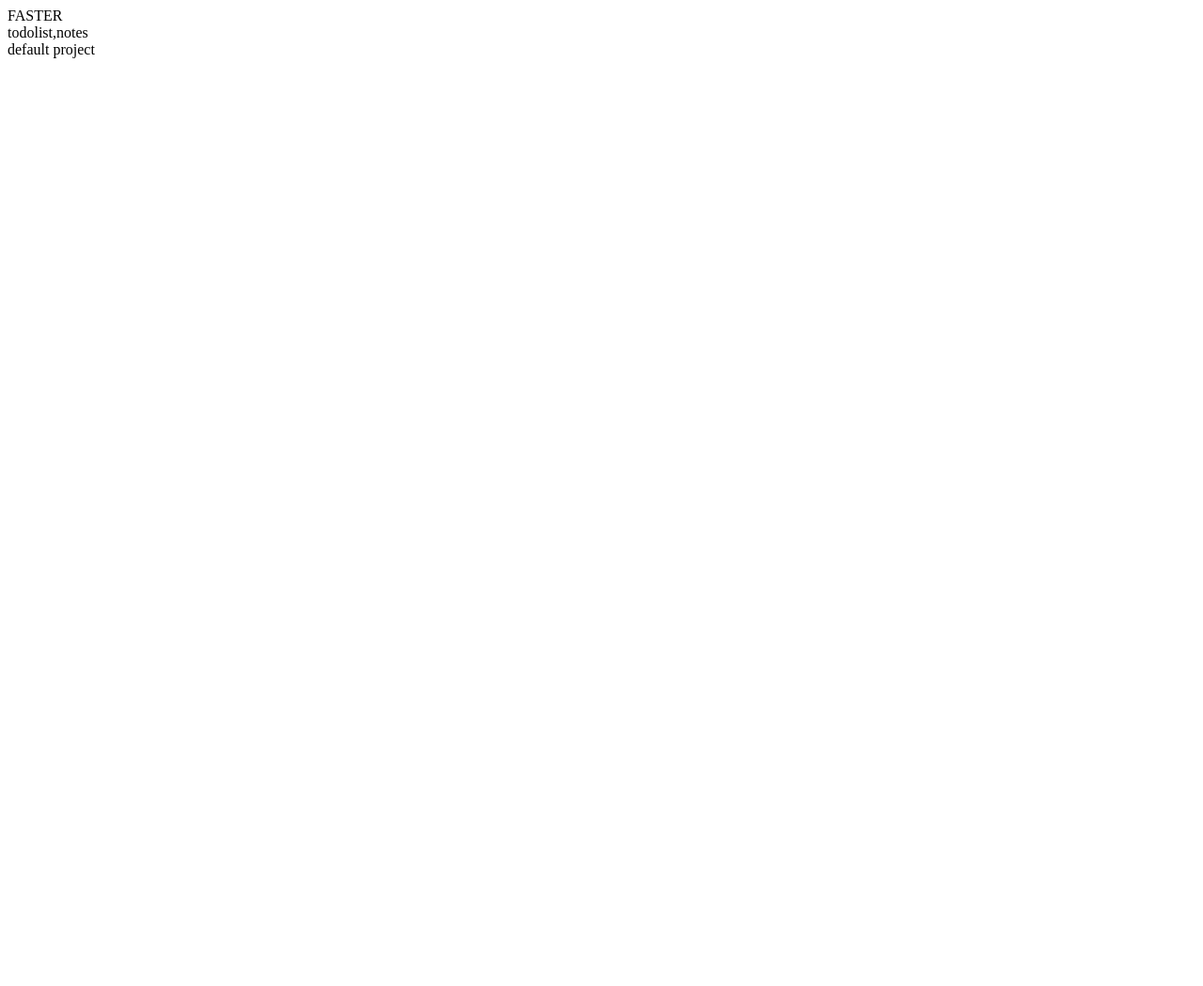
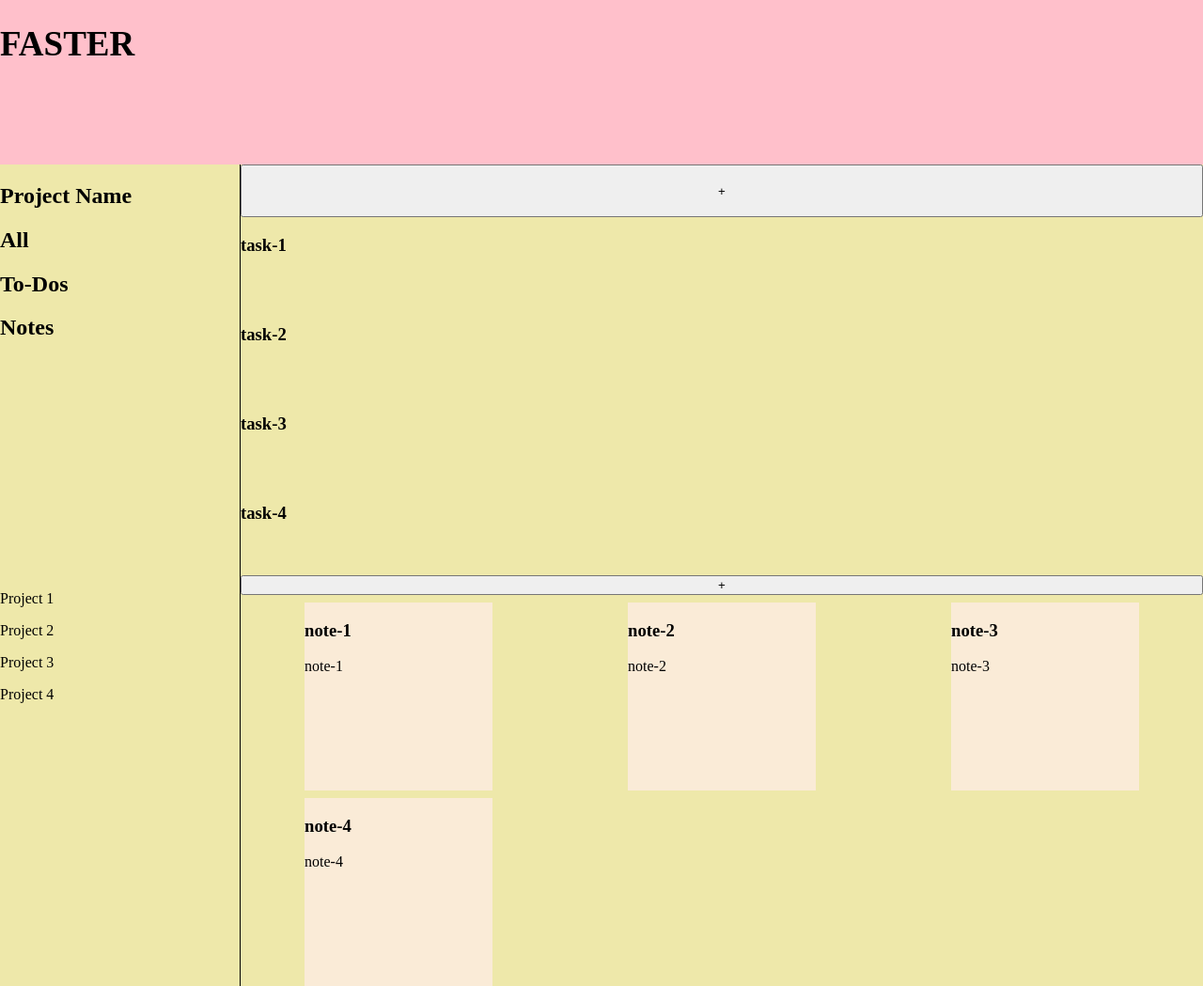
Before and after one commit to adi-lux/Faster, a website built with webpack: page dist/index.html in a window 1280 px wide. Shown: the whole page at 94% size. Before the commit the page ends 800 px from the top, so only its background shows below. Built offline with nearby package versions, Linux system fonts and the light colour scheme.

Commit message:
finish saving

```diff
--- a/src/index.js
+++ b/src/index.js
@@ -1,24 +1,10 @@
 import Model from "./modules/model";
+import ViewController from "./modules/view-controller"
 import "./style.scss";
 
 const main = () => {
-  const newModel = Model();
-  newModel.addProject("APples");
-  newModel.addProject();
-  newModel.addProject("Apple");
-  newModel.deleteProject("APples");
-  newModel.addTool("ToDo", ["Apple", "Dog", "Fire", "Force"]);
-  const tnList = newModel.getTypeNameList("ToDo");
-  newModel.switchProject("Apple");
-  console.log(newModel.getCurrentProject());
-  newModel.addTool("ToDo", ["Fire", "Alps", "Norse", "Dorgs"]);
-  const tnListTwo = newModel.getTypeNameList("ToDo");
-  console.log(tnListTwo);
-  newModel.editProjectName("Apple", "Dairy");
-  newModel.editTool("ToDo", "Fire", ["Zoinks!", "Scoobs", "Man", "George"]);
-  console.log(newModel.getTypeNameList("ToDo"));
-
-  console.log(newModel.projects);
+  const model = Model();
+  const viewController = ViewController(model)
 };
 
 main();
--- a/src/modules/controller.js
+++ /dev/null
@@ -1,2 +0,0 @@
-const Controller = () => {};
-export default Controller;
--- a/src/modules/model.js
+++ b/src/modules/model.js
@@ -4,54 +4,63 @@ import Note from "./models/note";
 import ToDo from "./models/to-do";
 
 // Create A Container of All Projects.
-const Model = () => {
+function Model() {
   const toolTypes = ["Note", "ToDo"];
   const projectList = ItemContainer("Project");
   let curProjIndex = 0; // index of the currentProject
   let projCounter = 0;
-  const getCurrentProject = () => projectList.itemList[curProjIndex]; //y
+  let observers = [];
+  const addObserver = (view) => {
+    observers.push(view);
+  };
 
+  const updateObservers = () => {
+    observers.forEach((observer) => {
+      observer.updateView(this);
+    });
+  };
+  // To Display the Current Project onto the Screen
+  const getCurrentProject = () => projectList.itemList[curProjIndex];
+
+  // To Add a project to the tab (do not switch to it.)
   const addProject = (projectName = `Project ${projCounter}`) => {
-    //y
     projectList.addItem(Project(projectName, toolTypes));
     projCounter++;
   };
 
+  // To Get a list of all x's and y's
   const getTypeNameList = (type) => {
-    //y
     const curr = getCurrentProject();
     return curr.getTypeNameList(type);
   };
 
   const getProjectByName = (projectName) => {
-    //y
     return projectList.getItemByName(projectName);
   };
 
   const getProjectIndexByName = (projectName) => {
-    //y
     return projectList.getItemIndexByName(projectName);
   };
+
+  // To delete a project
   const deleteProject = (projectName) => {
-    //y
     const projIndex = getProjectIndexByName(projectName);
     projectList.removeItem(projIndex);
   };
 
+  // To change any project's name
   const editProjectName = (originalName, newProjectName) => {
-    //y
     const editProj = getProjectByName(originalName);
     editProj.name = newProjectName;
   };
 
+  // When clicked, switch Project.
   const switchProject = (name) => {
-    //y
     curProjIndex = projectList.getItemIndexByName(name);
   };
 
+  // To add a new Tool
   const addTool = (toolType, parameters) => {
-    //y
-    // get container for tool type in current project
     let newTool;
     if (toolType === "Note") {
       newTool = Note(parameters);
@@ -62,22 +71,27 @@ const Model = () => {
     curProject.addItem(toolType, newTool);
   };
 
+  // To delete a tool
   const deleteTool = (toolType, name) => {
-    //y
     const curProj = getCurrentProject();
     curProj.deleteItem(toolType, name);
   };
 
+  // To change the contents of a tool
   const editTool = (toolType, name, parameters) => {
-    //y
     const curProj = getCurrentProject();
     curProj.editItem(toolType, name, parameters);
   };
 
+  addProject(); // initializes the project
+
   return {
     get projects() {
-      //y
       return projectList.itemList;
+    },
+    get names() {
+      const projects = projectList.itemList;
+      return projects.map((project) => project.name);
     },
     addProject,
     deleteProject,
@@ -88,7 +102,9 @@ const Model = () => {
     addTool,
     deleteTool,
     editTool,
+    updateObservers,
+    addObserver
   };
-};
+}
 
 export default Model;
--- /dev/null
+++ b/src/modules/view-controller.js
@@ -0,0 +1,43 @@
+const ViewController = (model) => {
+    // When you click on a button ((defined by instantiator)), it calls a Menu Opener.
+    // When you save the information in that button, it calls a model updater.
+    // Then, you save it with the view updater.
+
+    // MODEL UPDATERS
+
+    const getSaveFields = (e) => {}
+    const deleteTask = (type, name) => {}
+    const saveTask = (type, parameters) => {} // saves to model upon click
+
+
+    // MENU OPENERS
+
+    const addTask = () => {} // add task menu
+    const editTask = () => {}
+    const addNote = () => {} // add note menu
+    const editNote = () => {}
+    const addProject = () => {} //adds Project Menu
+    const editProject = () => {} //edits Project Menu
+
+
+    // INSTANTIATORS : Define the Event handlers.
+
+
+    const taskForm = () => {
+        const formholder = document.createElement("div")
+        const savebutton = document.createElement("button")
+        savebutton.addEventListener( "click", updateNotes)
+
+    }
+    const addTaskButton = () => {
+        const taskButton = document.querySelector("button.add-note-button")
+        taskButton.addEventListener("click", (e) => {
+            console.log(`wow`);
+
+        })
+
+    }
+    addTaskButton()
+
+};
+export default ViewController;
--- a/src/style.scss
+++ b/src/style.scss
@@ -1 +1,69 @@
 // We have to use @import or @use  for SASS
+:root, body {
+    padding: 0;
+    margin: 0;
+}
+
+#container {
+    display: grid;
+    grid-template-rows: 1fr 5fr;
+}
+
+header {
+    grid-area: 1 / 1 / 2 / 2;
+    display: flex;
+    background-color: pink;
+    .title {
+        font-size: calc(2rem + 5px);
+    }
+}
+
+main {
+    grid-area: 2 / 1 / 3 / 2;
+    background-color: palegoldenrod;
+    display: grid;
+    grid-template-columns: 1fr 4fr;
+
+
+}
+
+.sidebar {
+    display: grid;
+    grid-template-rows: 1fr 1fr;
+    border-right: 1px solid black;
+}
+
+.content-side {
+    display: grid;
+    grid-template-columns:  1fr;
+    grid-template-rows: 1fr 1fr;
+
+    .task-view {
+        display: grid;
+    }
+    .note-view {
+        display: grid;
+        grid-template-rows: repeat(auto-fit, 1fr);
+        grid-template-columns: repeat(3, 1fr);
+        gap: 1vmin;
+        .add-note-button {
+            grid-area: 1 / 1 / 2 / 4;
+            /*background: transparent;
+            border: transparent;
+            width: fit-content;
+            height: fit-content;
+            align-self: center;
+            justify-self: end;
+            box-shadow: 0 0  35px rgb(8, 0, 0);*/
+        }
+
+        .note {
+            place-self: center;
+            background-color: antiquewhite;
+            height: 200px;
+            width: 200px;
+        }
+    }
+
+
+}
```
Also changed, not shown: dist/index.html, dist/main.js, src/modules/notesView.js (added), src/modules/projectsView.js (added), src/modules/tasksView.js (added).
